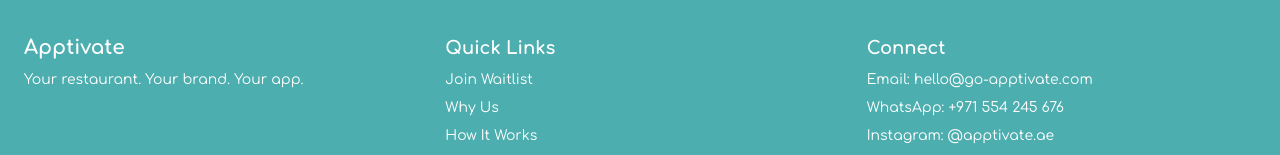
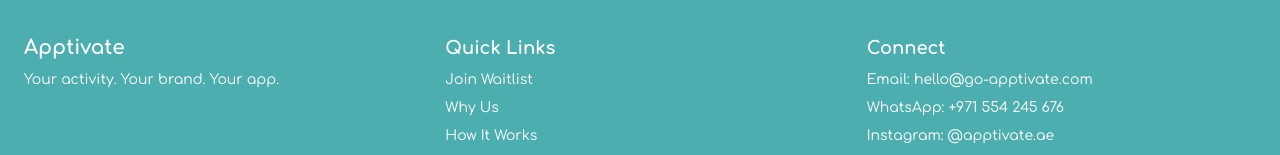
Before and after one commit to DarioBanno/apptivate-home, a React (Vite) app: page / in a window 1280 px wide. Shown: the part 1191-1346 px from the top of the page. Built offline with nearby package versions, Linux system fonts and the light colour scheme.

Commit message:
Small text update

```diff
--- a/src/pages/home/Footer.tsx
+++ b/src/pages/home/Footer.tsx
@@ -30,7 +30,7 @@
         {/* Logo + Tagline */}
         <div>
           <h2 className="text-xl font-bold">Apptivate</h2>
-          <p className="mt-2 text-sm text-white">Your restaurant. Your brand. Your app.</p>
+          <p className="mt-2 text-sm text-white">Your activity. Your brand. Your app.</p>
         </div>
 
         {/* Links */}
```
